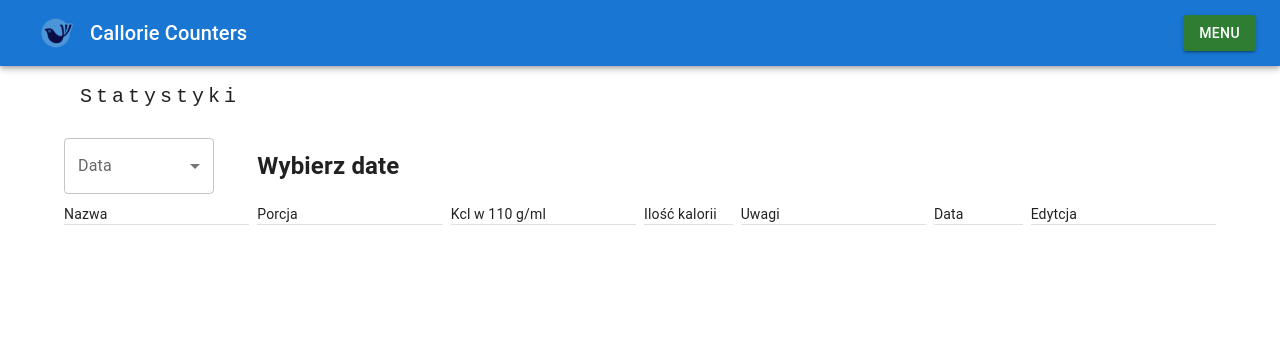
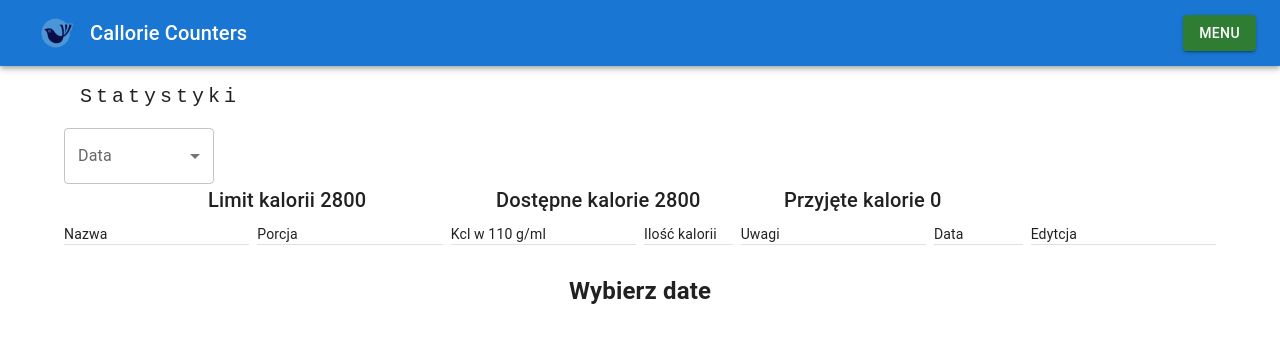
Before and after one commit to DominikPro/Counting-Calories-MERN-App, a React (Create React App) app: page /statistic in a window 1280 px wide. Shown: the top 342 px of the page. Built offline with nearby package versions, Linux system fonts and the light colour scheme.

Commit message:
Added calorie counter

```diff
--- /dev/null
+++ b/src/Components/CalorieCounter/CalorieCounter.jsx
@@ -0,0 +1,43 @@
+import React, { useState, useEffect } from "react";
+//==========================================
+import { useSelector } from "react-redux";
+//==========================================
+import { Grid, Typography, Divider } from "@mui/material/";
+//==========================================
+
+const CalorieCounter = ({ dataToCount }) => {
+	const userCalorieLimit = useSelector((state) => state.userSettings.dailyAmountOfCalories);
+	useEffect(() => {
+		sumCalorieFormData();
+	}, [dataToCount]);
+	const [sumCalorie, setSumCalorie] = useState(0);
+
+	const sumCalorieFormData = () => {
+		let sumCalorie = 0;
+		dataToCount.map((item) => {
+			sumCalorie += Math.round((item.defaultPortion / 100) * item.caloriesIn100);
+		});
+		setSumCalorie(sumCalorie);
+	};
+
+	return (
+		<>
+			<Grid container justifyContent="center" alignItems="center" item xs={12}>
+				<Grid item xs={3}>
+					<Typography variant="h6">{`Limit kalorii ${userCalorieLimit}`}</Typography>
+				</Grid>
+				<Grid item xs={3}>
+					<Typography variant="h6">{`Dostępne kalorie ${
+						userCalorieLimit - sumCalorie
+					}`}</Typography>
+				</Grid>
+				<Grid item xs={3}>
+					<Typography variant="h6">{`Przyjęte kalorie ${sumCalorie}`}</Typography>
+				</Grid>
+				<Divider />
+			</Grid>
+		</>
+	);
+};
+
+export default CalorieCounter;
--- a/src/Components/SelectDate/SelectDate.jsx
+++ b/src/Components/SelectDate/SelectDate.jsx
@@ -4,12 +4,7 @@ import dayjs from "dayjs";
 //=============================================
 import { useSelector } from "react-redux";
 //=============================================
-import Box from "@mui/material/Box";
-import Grid from "@mui/material/Grid";
-import InputLabel from "@mui/material/InputLabel";
-import MenuItem from "@mui/material/MenuItem";
-import FormControl from "@mui/material/FormControl";
-import Select from "@mui/material/Select";
+import { Grid, InputLabel, MenuItem, FormControl, Select } from "@mui/material/";
 
 const SelectDate = ({ dateSelected, setDateSelected }) => {
 	const data = useSelector((state) => state.calories);
@@ -52,13 +47,10 @@ const SelectDate = ({ dateSelected, setDateSelected }) => {
 								<MenuItem value={date}>{date}</MenuItem>
 							))
 						) : (
-							<MenuItem>Brak danych</MenuItem>
+							<MenuItem>Brak wpisów</MenuItem>
 						)}
 					</Select>
 				</FormControl>
-			</Grid>
-			<Grid xs={4} justify="center" item>
-				{selectedDay ? null : <h2>Wybierz date</h2>}
 			</Grid>
 		</Grid>
 	);
--- a/src/Components/Table/Table.jsx
+++ b/src/Components/Table/Table.jsx
@@ -1,20 +1,23 @@
 import React from "react";
 //=============================================
-import Grid from "@mui/material/Grid";
+import { Grid } from "@mui/material/";
 import CategoryHeader from "../CategoryHeader/CategoryHeader";
 import Item from "../Item/Item";
-
+import CalorieCounter from "../CalorieCounter/CalorieCounter";
 //=============================================
 
 const Table = ({ data, col1Title, col2Title, col3Title, col4Title, col5Title, col6Title, col7Title }) => {
 	// eslint-disable-next-line no-lone-blocks
 	{
+		console.log(data);
 		if (data === "") {
 			return <h3>Brak danych</h3>;
 		} else {
 			return (
 				<>
 					<Grid container spacing={1}>
+						<CalorieCounter dataToCount={data} />
+
 						<Grid item xs={2}>
 							<CategoryHeader title={col1Title} />
 						</Grid>
@@ -38,7 +41,7 @@ const Table = ({ data, col1Title, col2Title, col3Title, col4Title, col5Title, co
 						</Grid>
 
 						{data.map((item) => {
-							console.log(data);
+							// console.log(data);
 							return (
 								<Item
 									listType={item.listType}
@@ -54,6 +57,16 @@ const Table = ({ data, col1Title, col2Title, col3Title, col4Title, col5Title, co
 								/>
 							);
 						})}
+						<Grid
+							container
+							xs={12}
+							alignItems="center"
+							justify="center"
+							direction="column"
+							item
+						>
+							{data.length === 0 && <h2>Wybierz date</h2>}
+						</Grid>
 					</Grid>
 				</>
 			);
--- a/src/Pages/Statistic.jsx
+++ b/src/Pages/Statistic.jsx
@@ -9,6 +9,7 @@ import { removeCaloris } from "../Redux/actions/caloriesActions";
 import Header from "../Components/Header/Header";
 import Table from "../Components/Table/Table";
 import SelectDate from "../Components/SelectDate/SelectDate";
+
 //=============================================
 
 const Statistic = () => {
@@ -22,6 +23,7 @@ const Statistic = () => {
 		<>
 			<Container maxWidth="lg">
 				<Header title="Statystyki" size={20} />
+
 				<SelectDate setDateSelected={setDateSelected} dateSelected={dateSelected} />
 
 				<Table
--- a/src/Redux/reducers/caloriesReducer.js
+++ b/src/Redux/reducers/caloriesReducer.js
@@ -2,13 +2,13 @@ const caloriesReducer = (calories = [
 
     { listType: "Statistic", id: 1, name: "Jabłko", defaultPortion: 179, caloriesIn100: 38, remarks: "Gala", date: "04.12.2021" },
     { listType: "Statistic", id: 2, name: "Gruszka", defaultPortion: 140, caloriesIn100: 42, remarks: "", date: "04.12.2021" },
-    // { id: 3, name: "Banan", defaultPortion: 135, caloriesIn100: 53, remarks: "", date: "04.12.2021" },
-    // { id: 4, name: "Jabłko", defaultPortion: 178, caloriesIn100: 38, remarks: "Gala", date: "03.12.2021" },
-    // { id: 5, name: "Jabłko", defaultPortion: 177, caloriesIn100: 38, remarks: "Gala", date: "03.12.2021" },
-    // { id: 6, name: "Gruszka", defaultPortion: 140, caloriesIn100: 42, remarks: "", date: "03.12.2021" },
-    // { id: 7, name: "Gruszka", defaultPortion: 140, caloriesIn100: 42, remarks: "", date: "02.12.2021" },
-    // { id: 8, name: "Banan", defaultPortion: 135, caloriesIn100: 53, remarks: "", date: "02.12.2021" },
-    // { id: 9, name: "Banan", defaultPortion: 135, caloriesIn100: 53, remarks: "", date: "02.12.2021" },
+    { listType: "Statistic", id: 3, name: "Banan", defaultPortion: 135, caloriesIn100: 53, remarks: "", date: "04.12.2021" },
+    { listType: "Statistic", id: 4, name: "Jabłko", defaultPortion: 178, caloriesIn100: 38, remarks: "Gala", date: "03.12.2021" },
+    { listType: "Statistic", id: 5, name: "Jabłko", defaultPortion: 177, caloriesIn100: 38, remarks: "Gala", date: "03.12.2021" },
+    { listType: "Statistic", id: 6, name: "Gruszka", defaultPortion: 140, caloriesIn100: 42, remarks: "", date: "03.12.2021" },
+    { listType: "Statistic", id: 7, name: "Gruszka", defaultPortion: 140, caloriesIn100: 42, remarks: "", date: "02.12.2021" },
+    { listType: "Statistic", id: 8, name: "Banan", defaultPortion: 135, caloriesIn100: 53, remarks: "", date: "02.12.2021" },
+    { listType: "Statistic", id: 9, name: "Banan", defaultPortion: 135, caloriesIn100: 53, remarks: "", date: "02.12.2021" },
 ], action) => {
 
     switch (action.type) {
```
Also changed, not shown: src/Components/Item/Item.jsx (+2 -9 lines), src/Pages/AddCalorie.jsx (+3 -6 lines).
